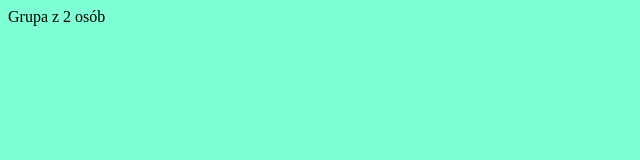
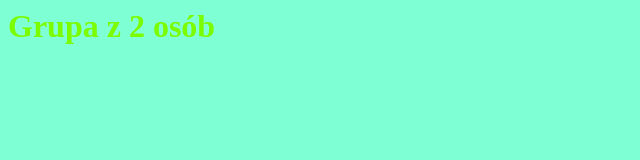
Before and after one commit to 2Xnavy/praktyki, a plain HTML site: page index.html in a window 1280 px wide. Shown: the whole page, without its empty margins (0-640 px from the left). Drawn offline with Linux system fonts and the light colour scheme.

Commit message:
h1 + dodanie css

```diff
--- a/index.html
+++ b/index.html
@@ -6,6 +6,7 @@
                 background-color: aquamarine;
             }
         </style>
+        <link rel="stylesheet" href="styles.css">
 
         <script>
             let x = 10;
@@ -14,7 +15,7 @@
     </head>
 
     <body>
-       Grupa z 2 osób
+       <h1>Grupa z 2 osób</h1>
     </body>
 </html>
 <!-- dla testu -->
--- /dev/null
+++ b/styles.css
@@ -0,0 +1,3 @@
+h1{
+    color:lawngreen;
+}
```
